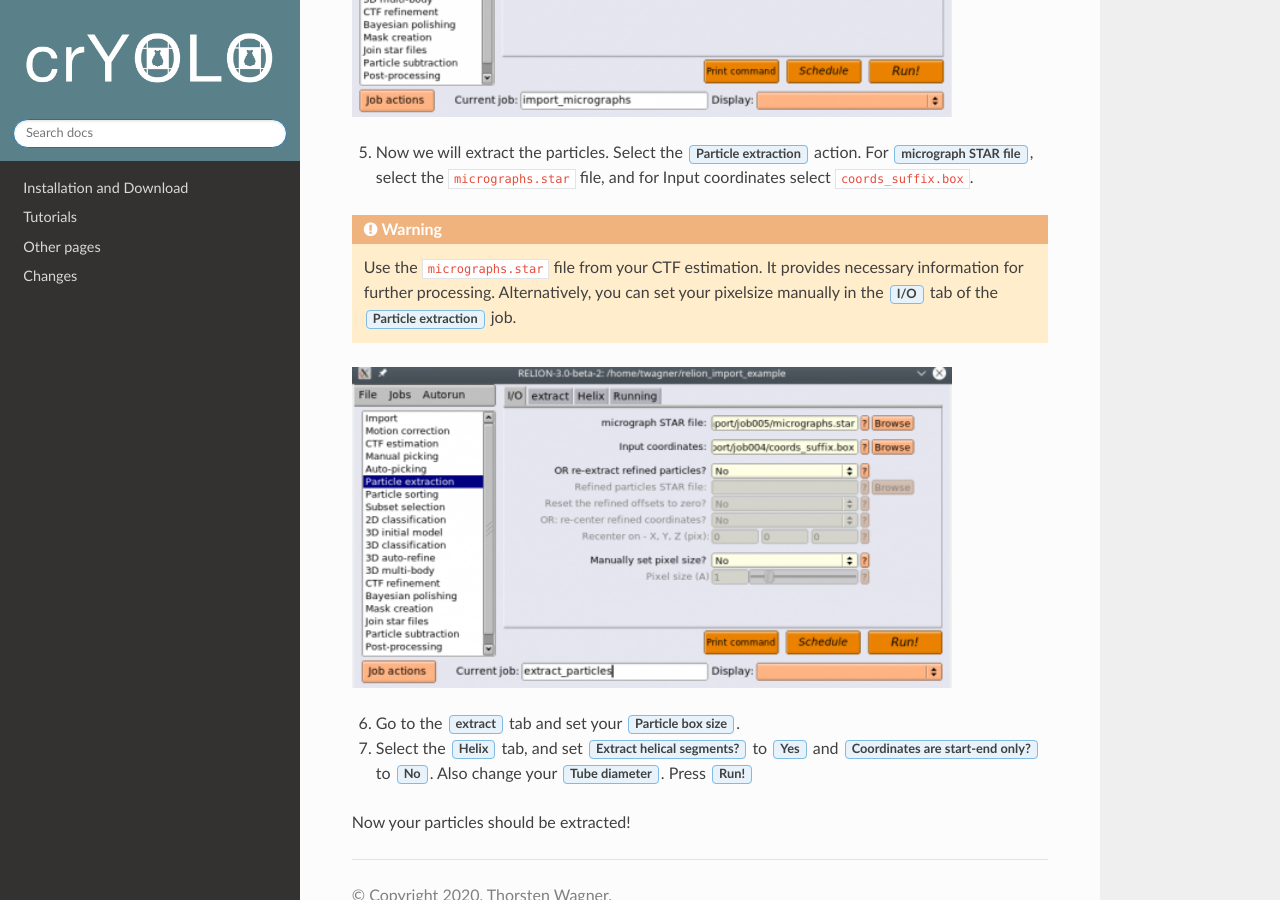
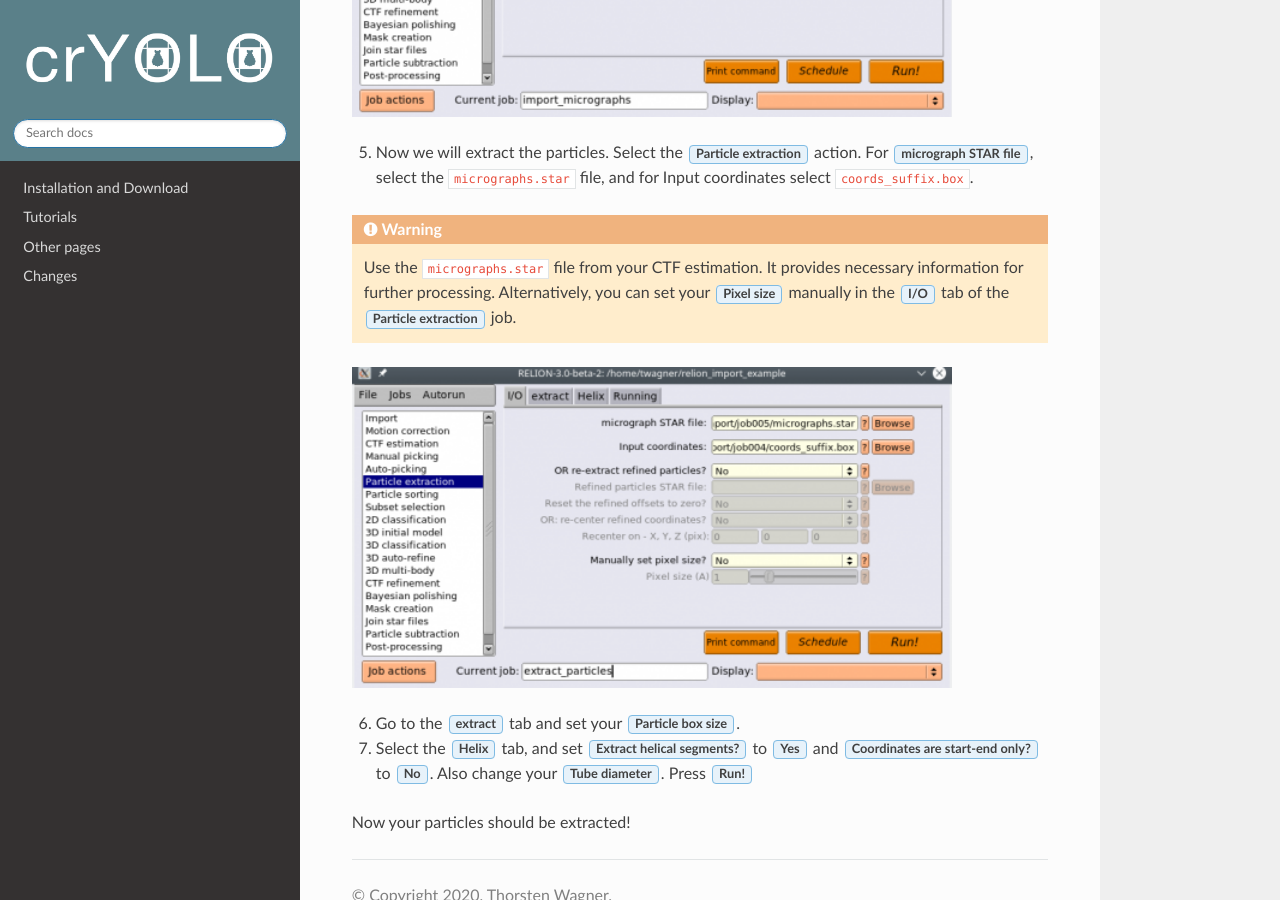
Before and after one commit to MPI-Dortmund/cryolo, a Sphinx documentation site: the page built from source/other/import_filaments_relion.rst, in a window 1280 px wide and 900 px high, scrolled down 1206 px. Built offline with Sphinx 7.4.7 and the Read the Docs theme 2.0.0, drawn with Linux system fonts in a browser that asks for light colours.

Commit message:
Update import_filaments_relion.rst

```diff
--- a/source/other/import_filaments_relion.rst
+++ b/source/other/import_filaments_relion.rst
@@ -25,7 +25,7 @@ The following illustrates how you can import the micrographs and box files into
 5. Now we will extract the particles. Select the :guilabel:`Particle extraction` action. For :guilabel:`micrograph STAR file`, select the :file:`micrographs.star` file, and for Input coordinates select :file:`coords_suffix.box`.
 
 .. warning::
-    Use the :file:`micrographs.star` file from your CTF estimation. It provides necessary information for further processing. Alternatively, you can set your pixelsize manually in the :guilabel:`I/O` tab of the :guilabel:`Particle extraction` job.
+    Use the :file:`micrographs.star` file from your CTF estimation. It provides necessary information for further processing. Alternatively, you can set your :guilabel:`Pixel size` manually in the :guilabel:`I/O` tab of the :guilabel:`Particle extraction` job.
 
 .. image:: ../img/relion/03.png
     :width: 600
```
